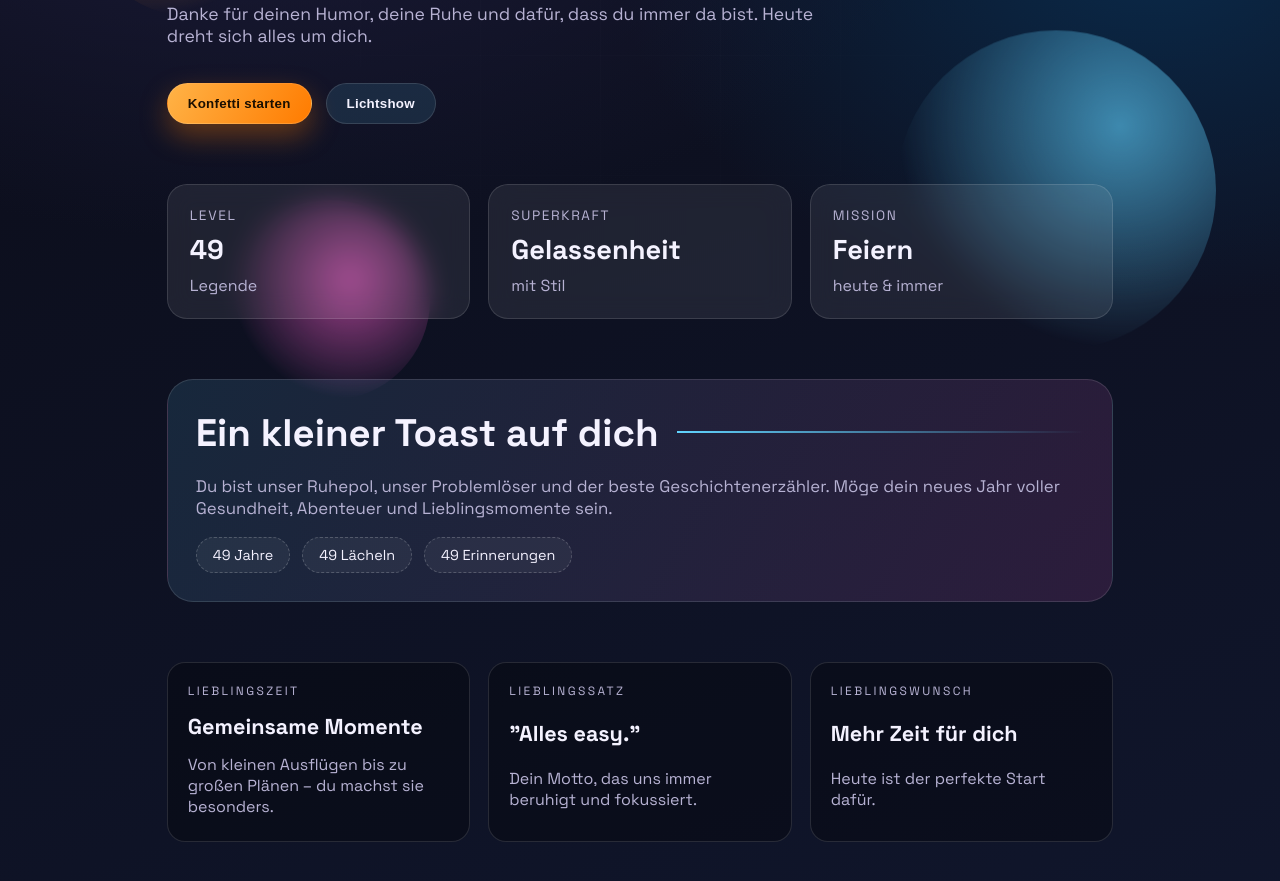
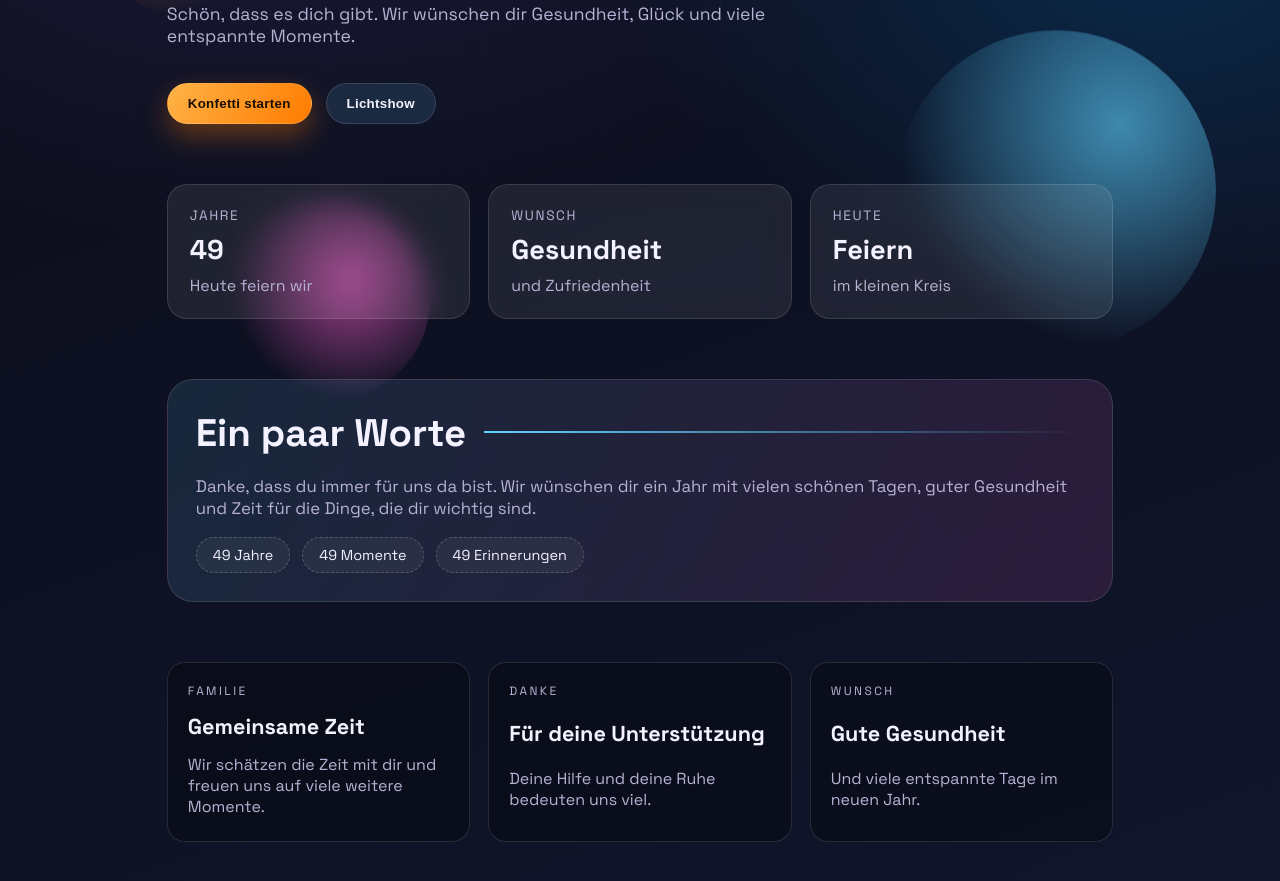
Before and after one commit to magicblueentity/birthday.github.io, a plain HTML site: page index.html in a window 1280 px wide. Shown: the part 305-1186 px from the top of the page. Drawn offline with Linux system fonts and the light colour scheme.

Commit message:
initial2

```diff
--- a/index.html
+++ b/index.html
@@ -17,70 +17,76 @@
 
         <main class="wrap">
             <header class="hero">
-        <p class="eyebrow">Heute feiern wir dich</p>
+                <p class="eyebrow">Alles Gute</p>
                 <h1>
                     Alles Gute zum <span class="glow">49.</span>
                     Geburtstag, Papa!
                 </h1>
                 <p class="sub">
-          Danke für deinen Humor, deine Ruhe und dafür, dass du immer da bist.
-          Heute dreht sich alles um dich.
+                    Schön, dass es dich gibt. Wir wünschen dir Gesundheit, Glück
+                    und viele entspannte Momente.
                 </p>
                 <div class="cta">
-          <button class="btn primary" id="confettiBtn">Konfetti starten</button>
+                    <button class="btn primary" id="confettiBtn">
+                        Konfetti starten
+                    </button>
                     <button class="btn ghost" id="lightBtn">Lichtshow</button>
                 </div>
             </header>
 
             <section class="stats">
                 <div class="card">
-          <p class="label">Level</p>
+                    <p class="label">Jahre</p>
                     <p class="value">49</p>
-          <p class="hint">Legende</p>
+                    <p class="hint">Heute feiern wir</p>
                 </div>
                 <div class="card">
-          <p class="label">Superkraft</p>
-          <p class="value">Gelassenheit</p>
-          <p class="hint">mit Stil</p>
+                    <p class="label">Wunsch</p>
+                    <p class="value">Gesundheit</p>
+                    <p class="hint">und Zufriedenheit</p>
                 </div>
                 <div class="card">
-          <p class="label">Mission</p>
+                    <p class="label">Heute</p>
                     <p class="value">Feiern</p>
-          <p class="hint">heute & immer</p>
+                    <p class="hint">im kleinen Kreis</p>
                 </div>
             </section>
 
             <section class="message">
                 <div class="headline">
-          <h2>Ein kleiner Toast auf dich</h2>
+                    <h2>Ein paar Worte</h2>
                     <span class="line"></span>
                 </div>
                 <p>
-          Du bist unser Ruhepol, unser Problemlöser und der beste Geschichtenerzähler.
-          Möge dein neues Jahr voller Gesundheit, Abenteuer und Lieblingsmomente sein.
+                    Danke, dass du immer für uns da bist. Wir wünschen dir ein
+                    Jahr mit vielen schönen Tagen, guter Gesundheit und Zeit für
+                    die Dinge, die dir wichtig sind.
                 </p>
                 <div class="ribbons">
                     <span>49 Jahre</span>
-          <span>49 Lächeln</span>
+                    <span>49 Momente</span>
                     <span>49 Erinnerungen</span>
                 </div>
             </section>
 
             <section class="gallery">
                 <div class="panel">
-          <p class="tag">Lieblingszeit</p>
-          <h3>Gemeinsame Momente</h3>
-          <p>Von kleinen Ausflügen bis zu großen Plänen – du machst sie besonders.</p>
+                    <p class="tag">Familie</p>
+                    <h3>Gemeinsame Zeit</h3>
+                    <p>
+                        Wir schätzen die Zeit mit dir und freuen uns auf viele
+                        weitere Momente.
+                    </p>
                 </div>
                 <div class="panel">
-          <p class="tag">Lieblingssatz</p>
-          <h3>"Alles easy."</h3>
-          <p>Dein Motto, das uns immer beruhigt und fokussiert.</p>
+                    <p class="tag">Danke</p>
+                    <h3>Für deine Unterstützung</h3>
+                    <p>Deine Hilfe und deine Ruhe bedeuten uns viel.</p>
                 </div>
                 <div class="panel">
-          <p class="tag">Lieblingswunsch</p>
-          <h3>Mehr Zeit für dich</h3>
-          <p>Heute ist der perfekte Start dafür.</p>
+                    <p class="tag">Wunsch</p>
+                    <h3>Gute Gesundheit</h3>
+                    <p>Und viele entspannte Tage im neuen Jahr.</p>
                 </div>
             </section>
         </main>
```
Also changed, not shown: 1 other file. Lines whose indentation alone changed are shown as unchanged.
